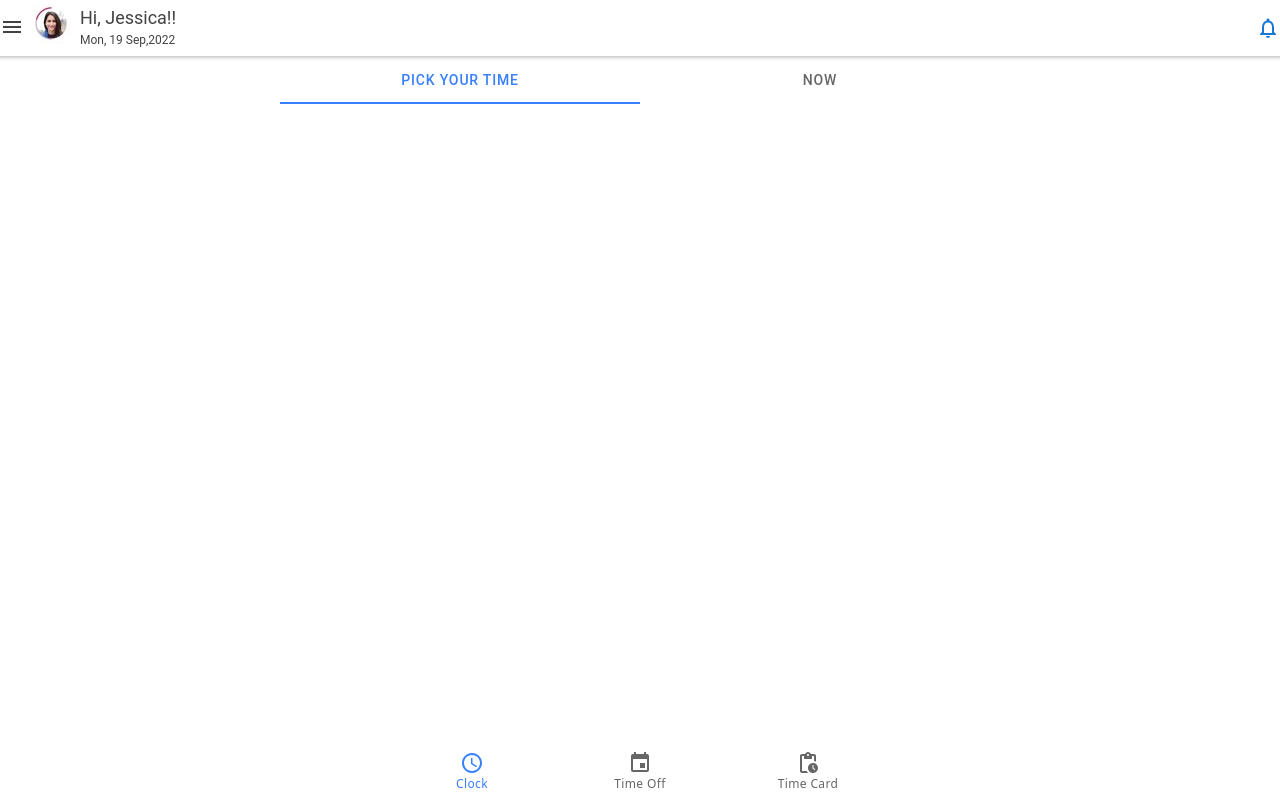
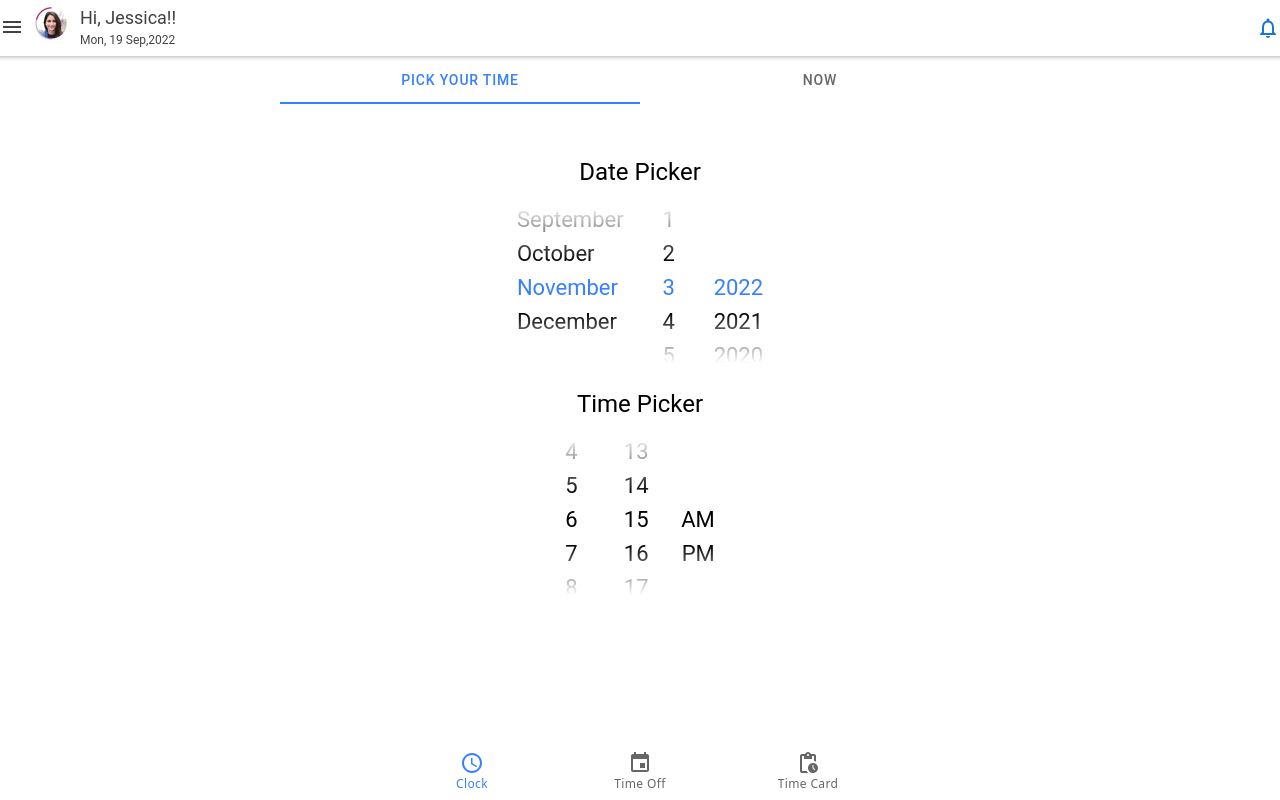
Before and after one commit to KNS786/totalqsr-ionic-frontend, a React (Create React App) app: page /punchInOut in a window 1280 px wide. Built offline with nearby package versions, Linux system fonts and the light colour scheme.

Commit message:
feat: layout for date time picker

```diff
--- a/src/components/calender/pickyourDateTime.tsx
+++ b/src/components/calender/pickyourDateTime.tsx
@@ -1,20 +1,26 @@
 // user allowed to select Range Date restrication
 import React from 'react';
 
-import { IonDatetime , IonList ,IonItem } from '@ionic/react';
+import { IonDatetime, IonList, IonItem } from '@ionic/react';
 import ArrowDropUpIcon from '@mui/icons-material/ArrowDropUp';
 import ArrowDropDownIcon from '@mui/icons-material/ArrowDropDown';
 
-const pickYourDateTime:React.FC = () => {
+const pickYourDateTime: React.FC = () => {
   return (
-    <div className="mb-8 flex items-stretch">
-      <div className="grid grid-cols-2 gap-2">
-        <IonDatetime presentation="date" preferWheel={true}></IonDatetime>
-      </div>
-      <div className="flex items-stretch">
-        <IonDatetime presentation="time" preferWheel={true}></IonDatetime>
-      </div>
+    <div className="mb-8 flex flex-col justify-around items-center mt-2 text-xs">
+      <h1 className="text-2xl">Date Picker</h1>
+      <IonDatetime
+        className="bg-transparent"
+        presentation="date"
+        preferWheel={true}
+      ></IonDatetime>
+      <h1 className="text-2xl">Time Picker</h1>
+      <IonDatetime
+        color={'white'}
+        presentation="time"
+        preferWheel={true}
+      ></IonDatetime>
     </div>
   );
-}
+};
 export default pickYourDateTime;
--- a/src/pages/TimeOff.tsx
+++ b/src/pages/TimeOff.tsx
@@ -6,12 +6,11 @@ import {
   IonToolbar,
   IonCheckbox,
   IonItem,
-  IonInput,
   IonLabel,
   IonSelect,
   IonSelectOption,
   IonList,
-  IonRadio
+  IonRadio,
 } from '@ionic/react';
 import FormGroup from '@mui/material/FormGroup';
 import FormControlLabel from '@mui/material/FormControlLabel';
@@ -24,10 +23,11 @@ import Radio from '@mui/material/Radio';
 import './TimeOff.css';
 
 const TimeOff: React.FC = () => {
-
   const data = [
     { label: 'Store#1 : Electoric Shoping and Repairing', year: 1994 },
     { label: 'Store#2 : Car Repairing and Services', year: 1972 },
+    { label: 'Store#3 : Home furnitures and appliances', year: 1974 },
+    { label: 'Store#4 : Computer hardware services', year: 2008 },
   ];
 
   return (
@@ -50,6 +50,7 @@ const TimeOff: React.FC = () => {
             label="Disabled MUI Checkbox"
           />
         </FormGroup>
+
         <IonList class="ion-align-items-center">
           <IonItem>
             <IonCheckbox slot="start"></IonCheckbox>
@@ -60,21 +61,31 @@ const TimeOff: React.FC = () => {
             <IonLabel>Observe how I change based on device</IonLabel>
           </IonItem>
         </IonList>
-        <IonLabel>For MUI DropDown
+        <IonLabel className="m-2">MUI Dropdown</IonLabel>
         <Autocomplete
           disablePortal
+          className="m-2"
           id="combo-box-demo"
           options={data}
-          sx={{ width: 400}}
-          renderInput={(params) => <TextField {...params} label="Shop Address" />}
+          // sx={{ width: 400 }}
+          renderInput={(params) => (
+            <TextField {...params} label="Shop Address" />
+          )}
         />
-         </IonLabel>
-            <IonLabel>Ionic DropDown</IonLabel>
-        <IonList>
+
+        <IonLabel className="m-2">Ionic Dropdown</IonLabel>
+        <IonList className="m-2">
           <IonItem>
             <IonSelect interface="popover" placeholder="Shop Address">
-              <IonSelectOption value='Store#1 : Electoric Shoping and Repairing'>Store#1 : Electoric Shoping and Repairing</IonSelectOption>
-              <IonSelectOption value='Store#2 : Car Repairing and Services'>Store#2 : Car Repairing and Services</IonSelectOption>
+              <IonSelectOption value="Store#1 : Electoric Shoping and Repairing">
+                Store#1 : Electoric Shoping and Repairing
+              </IonSelectOption>
+              <IonSelectOption value="Store#2 : Car Repairing and Services">
+                Store#2 : Car Repairing and Services
+              </IonSelectOption>
+              <IonSelectOption value="Store#3 : Home furnitures and appliances">
+                Store#3 : Home furnitures and appliances
+              </IonSelectOption>
             </IonSelect>
           </IonItem>
         </IonList>
--- a/src/screens/clockOut.tsx
+++ b/src/screens/clockOut.tsx
@@ -1,49 +1,47 @@
-import {
-  IonLabel,
-  IonSegment,
-  IonSegmentButton
-} from '@ionic/react';
+import { IonLabel, IonSegment, IonSegmentButton } from '@ionic/react';
 
-import React,{useState} from 'react';
+import React, { useState } from 'react';
 
-import PickyourDateTime from "../components/calender/pickyourDateTime";
+import PickyourDateTime from '../components/calender/pickyourDateTime';
 
-const ClockOut:React.FC = () => {
+const ClockOut: React.FC = () => {
+  const [selectedSegment, setselectedSegment] = useState('Pick your Time');
 
-  const [clicked,setClicked] = useState("");
-
-  const displayUserDatePicker = () =>{
-    if(clicked === "Pick your Time"){
+  const displayUserDatePicker = () => {
+    if (selectedSegment === 'Pick your Time') {
       return (
-        <PickyourDateTime/>
-      )
+        <div className="mx-auto container">
+          <PickyourDateTime />
+        </div>
+      );
+    } else if (selectedSegment === 'Now') {
+      return (
+        <div className="mx-auto container">
+          <h1 className="text-2xl">08:11:45 PM</h1>
+          <p>Mon,7 Nov 2022</p>
+        </div>
+      );
+    } else {
+      return <></>;
     }
-    else if(clicked === "Now"){
-      return (
-        <p> new Date </p>
-      )
-    }
-    else{
-      return <></>
-    }
-
-  }
+  };
 
   return (
-        <>
-        <IonSegment value="Pick your Time" onClick = {(e:any)=>setClicked(e.target.value)}>
+    <>
+      <IonSegment
+        value={selectedSegment}
+        onClick={(e: any) => setselectedSegment(e.target.value)}
+      >
         <IonSegmentButton value="Pick your Time">
           <IonLabel>Pick your Time</IonLabel>
         </IonSegmentButton>
-        <IonSegmentButton value="Now" >
+        <IonSegmentButton value="Now">
           <IonLabel>Now</IonLabel>
         </IonSegmentButton>
-       </IonSegment>
-       {
-        displayUserDatePicker()
-       }
-      </>
-  )
-}
+      </IonSegment>
+      {displayUserDatePicker()}
+    </>
+  );
+};
 
 export default ClockOut;
```
Lines whose indentation alone changed are shown as unchanged.
